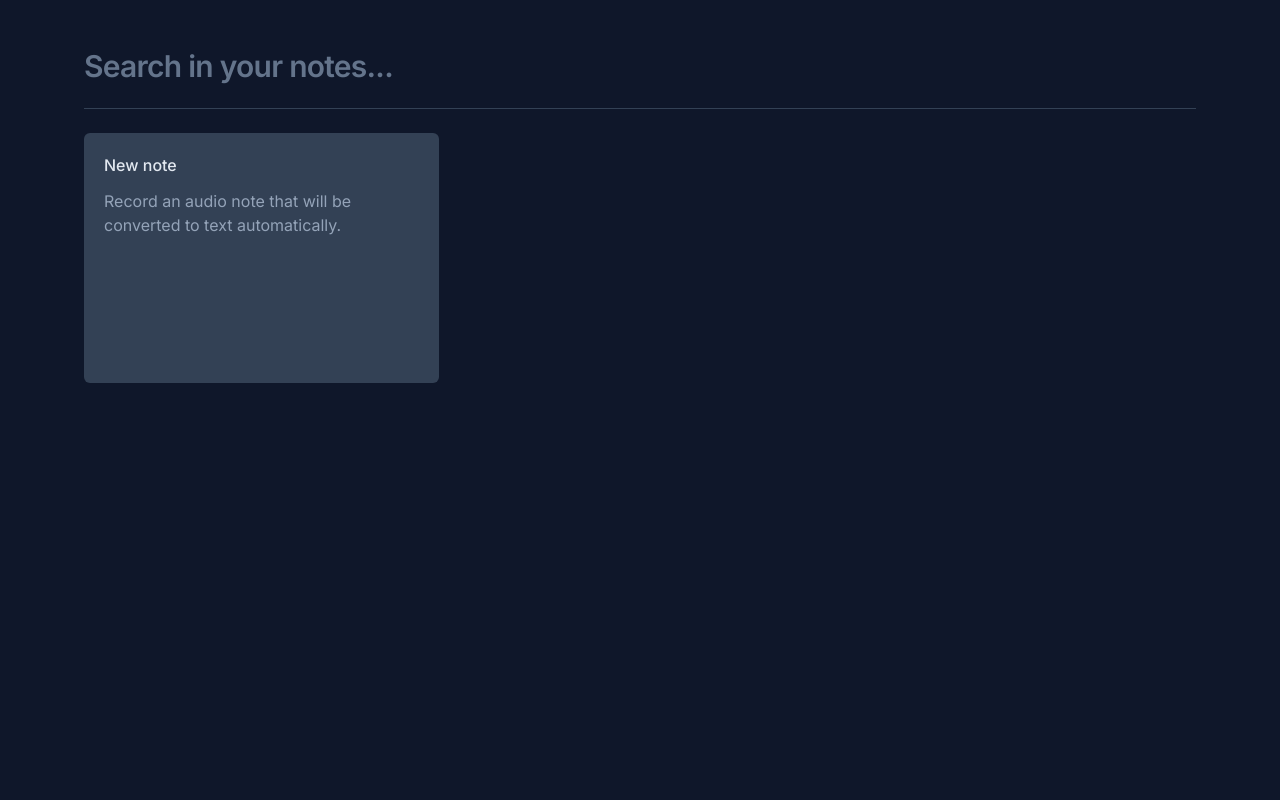
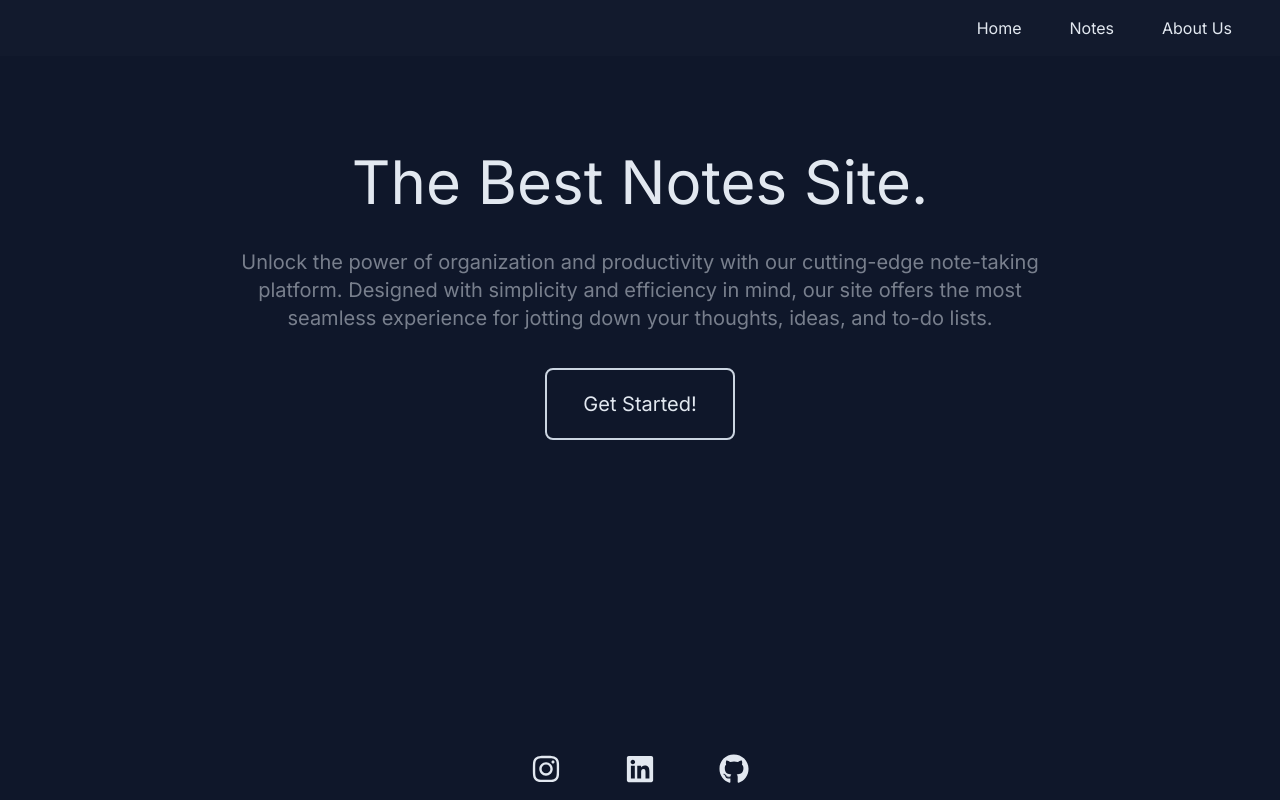
Before and after one commit to duducamargo/note-express, a React (Vite) app: page / in a window 1280 px wide. Built offline with nearby package versions, Linux system fonts and the light colour scheme.

Commit message:
new features added

```diff
--- a/package.json
+++ b/package.json
@@ -14,6 +14,8 @@
     "lucide-react": "^0.323.0",
     "react": "^18.2.0",
     "react-dom": "^18.2.0",
+    "react-icons": "^5.0.1",
+    "react-router-dom": "^6.22.1",
     "sonner": "^1.4.0"
   },
   "devDependencies": {
--- a/src/App.tsx
+++ b/src/App.tsx
@@ -1,82 +1,23 @@
-import { ChangeEvent, useState } from "react";
-import NewNoteCard from "./components/NewNoteCard";
-import NoteCard from "./components/NoteCard";
+import { BrowserRouter as Router, Routes, Route } from "react-router-dom";
+import NotesPage from "./pages/NotesPage";
 
-interface Note {
-  id: string;
-  date: Date;
-  content: string;
+import NavBar from "./layouts/NavBar";
+import HomePage from "./pages/HomePage";
+import AboutUsPage from "./pages/AboutUsPage";
+import Footer from "./layouts/Footer";
+
+function App() {
+  return (
+    <Router>
+      <NavBar />
+      <Routes>
+        <Route path="/" element={<HomePage />} />
+        <Route path="/notes" element={<NotesPage />} />
+        <Route path="/aboutus" element={<AboutUsPage />} />
+      </Routes>
+      <Footer />
+    </Router>
+  );
 }
 
-export default function App() {
-  const [search, setSearch] = useState("");
-
-  const [notes, setNotes] = useState<Note[]>(() => {
-    const notesOnStorage = localStorage.getItem("notes");
-
-    if (notesOnStorage) {
-      return JSON.parse(notesOnStorage);
-    }
-    return [];
-  });
-
-  function onNoteCreated(content: string) {
-    const newNote = {
-      id: crypto.randomUUID(),
-      date: new Date(),
-      content: content,
-    };
-
-    const notesArray = [newNote, ...notes];
-
-    setNotes(notesArray);
-
-    localStorage.setItem("notes", JSON.stringify(notesArray));
-  }
-
-  function onNoteDeleted(id: string) {
-    const notesArray = notes.filter((note) => {
-      return note.id !== id;
-    });
-
-    setNotes(notesArray);
-
-    localStorage.setItem("notes", JSON.stringify(notesArray));
-  }
-
-  function handleSearch(e: ChangeEvent<HTMLInputElement>) {
-    const query = e.target.value;
-
-    setSearch(query);
-  }
-
-  const filteresNotes =
-    search !== ""
-      ? notes.filter((note) =>
-          note.content.toLocaleLowerCase().includes(search.toLocaleLowerCase())
-        )
-      : notes;
-
-  return (
-    <div className="mx-auto max-w-6xl my-12 space-y-6 px-5 ">
-      <form className="w-full">
-        <input
-          type="text"
-          placeholder="Search in your notes..."
-          className="w-full bg-transparent text-3xl font-semibold tracking-tight placeholder:text-slate-500 outline-none"
-          onChange={handleSearch}
-        />
-      </form>
-      <div className="h-px bg-slate-700" />
-
-      <div className="grid grid-cols-1 md:grid-cols-2 lg:grid-cols-3 auto-rows-[250px] gap-6">
-        <NewNoteCard onNoteCreated={onNoteCreated} />
-        {filteresNotes.map((note) => {
-          return (
-            <NoteCard note={note} key={note.id} onNoteDeleted={onNoteDeleted} />
-          );
-        })}
-      </div>
-    </div>
-  );
-}
+export default App;
--- a/src/components/NoteCard.tsx
+++ b/src/components/NoteCard.tsx
@@ -1,6 +1,7 @@
 import * as Dialog from "@radix-ui/react-dialog";
 import { formatDistanceToNow } from "date-fns";
 import { ptBR } from "date-fns/locale";
+import { enUS } from "date-fns/locale/en-US";
 import { X } from "lucide-react";
 
 interface NoteCardProps {
@@ -19,7 +20,7 @@ export default function NoteCard({ note, onNoteDeleted }: NoteCardProps) {
       <Dialog.Trigger className="rounded-md text-left flex flex-col bg-slate-800 gap-3 p-5 overflow-hidden relative outline-none hover:ring-2 hover:ring-slate-600 focus-visible:ring-2 focus-visible: ring-lime-400 ">
         <span className="text-small font-medium text-slate-300 ">
           {formatDistanceToNow(note.date, {
-            locale: ptBR,
+            locale: enUS,
             addSuffix: true,
           })}
         </span>
@@ -36,7 +37,7 @@ export default function NoteCard({ note, onNoteDeleted }: NoteCardProps) {
           <div className="flex flex-1 flex-col gap-3 p-5">
             <span className="text-small font-medium text-slate-300 ">
               {formatDistanceToNow(note.date, {
-                locale: ptBR,
+                locale: enUS,
                 addSuffix: true,
               })}
             </span>
--- /dev/null
+++ b/src/layouts/Footer.tsx
@@ -0,0 +1,21 @@
+import { FaLinkedin, FaInstagram, FaGithub } from "react-icons/fa";
+
+function Footer() {
+  return (
+    <footer className="fixed bottom-0 w-full  text-slate-200">
+      <ul className="flex justify-center list-none text-slate-200 ">
+        <li className="mx-8 my-4">
+          <FaInstagram className="text-3xl cursor-pointer hover:text-slate-400" />
+        </li>
+        <li className="mx-8 my-4">
+          <FaLinkedin className="text-3xl cursor-pointer hover:text-slate-400" />
+        </li>
+        <li className="mx-8 my-4">
+          <FaGithub className="text-3xl cursor-pointer hover:text-slate-400" />
+        </li>
+      </ul>
+    </footer>
+  );
+}
+
+export default Footer;
--- /dev/null
+++ b/src/layouts/NavBar.tsx
@@ -0,0 +1,21 @@
+import { Link } from "react-router-dom";
+
+function NavBar() {
+  return (
+    <nav>
+      <ul className="bg-slate-800/20 flex justify-end py-4 px-4 text-slate-200  ">
+        <li className="mx-4 md:mr-8  hover:text-slate-400 ">
+          <Link to="/">Home</Link>
+        </li>
+        <li className="mx-4 md:mr-8 hover:text-slate-400">
+          <Link to="/notes">Notes</Link>
+        </li>
+        <li className="mx-4 md:mr-8 hover:text-slate-400">
+          <Link to="/aboutus">About Us</Link>
+        </li>
+      </ul>
+    </nav>
+  );
+}
+
+export default NavBar;
--- /dev/null
+++ b/src/pages/AboutUsPage.tsx
@@ -0,0 +1,9 @@
+function AboutUsPage() {
+  return (
+    <div>
+      <h1>About Us</h1>
+    </div>
+  );
+}
+
+export default AboutUsPage;
--- /dev/null
+++ b/src/pages/HomePage.tsx
@@ -0,0 +1,29 @@
+import { Link } from "react-router-dom";
+
+function HomePage() {
+  return (
+    <div className="flex justify-center   text-slate-200 cursor-default">
+      <div className=" flex flex-col mx-auto">
+        <h1 className="text-6xl mb-9 mt-24 mx-auto">The Best Notes Site.</h1>
+        <p className=" text-slate-200/50 text-xl mb-9 justify-center w-[600px] md:w-[800px] text-center">
+          Unlock the power of organization and productivity with our
+          cutting-edge note-taking platform. Designed with simplicity and
+          efficiency in mind, our site offers the most seamless experience for
+          jotting down your thoughts, ideas, and to-do lists.
+        </p>
+        <div className="flex  justify-center">
+          <Link to="/notes">
+            <button
+              className="px-9 py-5 rounded-lg border-2 border-slate-300 text-xl
+            hover:border-slate-900 hover:text-slate-900 hover:bg-slate-200 hover:duration-[0.4s] "
+            >
+              Get Started!
+            </button>
+          </Link>
+        </div>
+      </div>
+    </div>
+  );
+}
+
+export default HomePage;
--- /dev/null
+++ b/src/pages/NotesPage.tsx
@@ -0,0 +1,82 @@
+import { ChangeEvent, useState } from "react";
+import NewNoteCard from "../components/NewNoteCard";
+import NoteCard from "../components/NoteCard";
+
+interface Note {
+  id: string;
+  date: Date;
+  content: string;
+}
+
+export default function App() {
+  const [search, setSearch] = useState("");
+
+  const [notes, setNotes] = useState<Note[]>(() => {
+    const notesOnStorage = localStorage.getItem("notes");
+
+    if (notesOnStorage) {
+      return JSON.parse(notesOnStorage);
+    }
+    return [];
+  });
+
+  function onNoteCreated(content: string) {
+    const newNote = {
+      id: crypto.randomUUID(),
+      date: new Date(),
+      content: content,
+    };
+
+    const notesArray = [newNote, ...notes];
+
+    setNotes(notesArray);
+
+    localStorage.setItem("notes", JSON.stringify(notesArray));
+  }
+
+  function onNoteDeleted(id: string) {
+    const notesArray = notes.filter((note) => {
+      return note.id !== id;
+    });
+
+    setNotes(notesArray);
+
+    localStorage.setItem("notes", JSON.stringify(notesArray));
+  }
+
+  function handleSearch(e: ChangeEvent<HTMLInputElement>) {
+    const query = e.target.value;
+
+    setSearch(query);
+  }
+
+  const filteresNotes =
+    search !== ""
+      ? notes.filter((note) =>
+          note.content.toLocaleLowerCase().includes(search.toLocaleLowerCase())
+        )
+      : notes;
+
+  return (
+    <div className="mx-auto max-w-6xl my-12 space-y-6 px-5 mb-20 ">
+      <form className="w-full">
+        <input
+          type="text"
+          placeholder="Search in your notes..."
+          className="w-full bg-transparent text-3xl font-semibold tracking-tight placeholder:text-slate-500 outline-none"
+          onChange={handleSearch}
+        />
+      </form>
+      <div className="h-px bg-slate-700" />
+
+      <div className="grid grid-cols-1 md:grid-cols-2 lg:grid-cols-3 auto-rows-[250px] gap-6">
+        <NewNoteCard onNoteCreated={onNoteCreated} />
+        {filteresNotes.map((note) => {
+          return (
+            <NoteCard note={note} key={note.id} onNoteDeleted={onNoteDeleted} />
+          );
+        })}
+      </div>
+    </div>
+  );
+}
```
Also changed, not shown: 1 other file (tests, documents, lock files or other folders).
